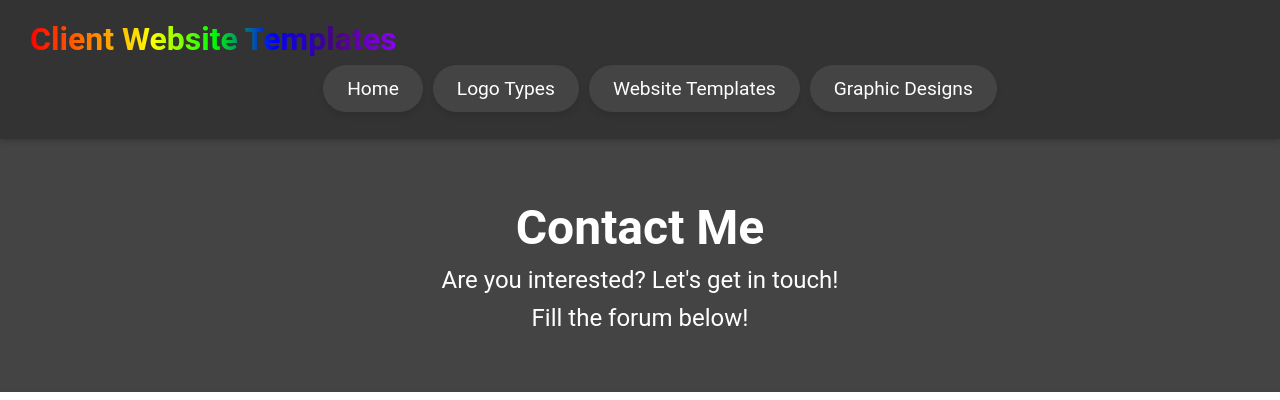
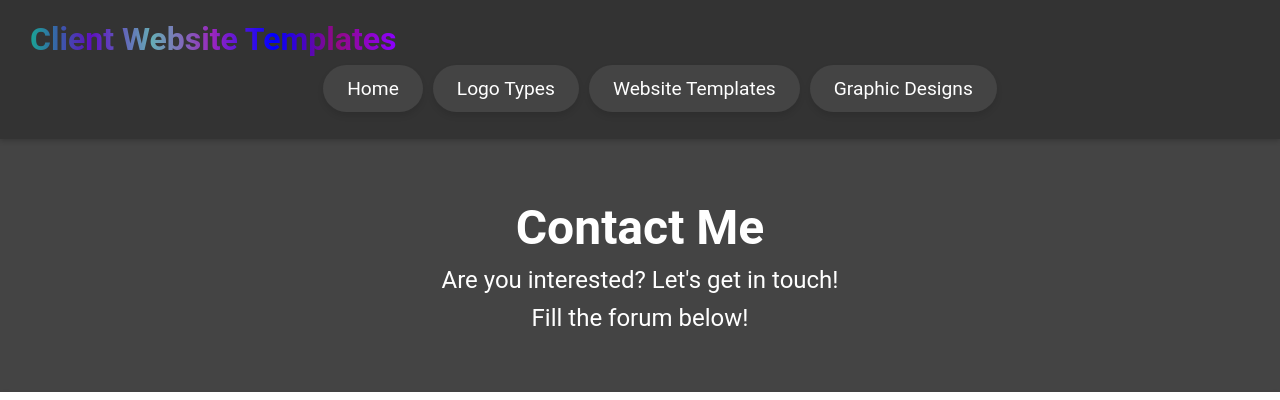
Before and after one commit to AleksandarSremcevic/Client, a plain HTML site: page Logo Page/contact.html in a window 1280 px wide. Shown: the top 400 px of the page. Drawn offline with Linux system fonts and the light colour scheme.

Commit message:
Color change

```diff
--- a/Logo Page/contact.css
+++ b/Logo Page/contact.css
@@ -31,8 +31,9 @@ html, body {
     font-weight: bold;
     cursor: pointer;
     transition: transform 0.3s ease;
-    background: linear-gradient(90deg, #ff0000, #ff7f00, #ffff00, #00ff00, #0000ff, #4b0082, #8b00ff);
+    background: linear-gradient(90deg, #19a595, #5e0fbf, #66adb5, #9a25be, #0000ff, #920a82, #8b00ff);
     -webkit-background-clip: text;
+    background-clip: text;
     -webkit-text-fill-color: transparent;
     animation: rainbow 5s infinite linear;
 }
@@ -285,11 +286,3 @@ html, body {
     background-color: #555;
     transform: scale(1.05);
 }
-
-/* Neon text effect with color changing */
-.neon-text {
-    background: linear-gradient(90deg, #ff0000, #ff7f00, #ffff00, #00ff00, #0000ff, #4b0082, #8b00ff);
-    -webkit-background-clip: text;
-    -webkit-text-fill-color: transparent;
-    animation: rainbow 5s infinite linear;
-}
```
